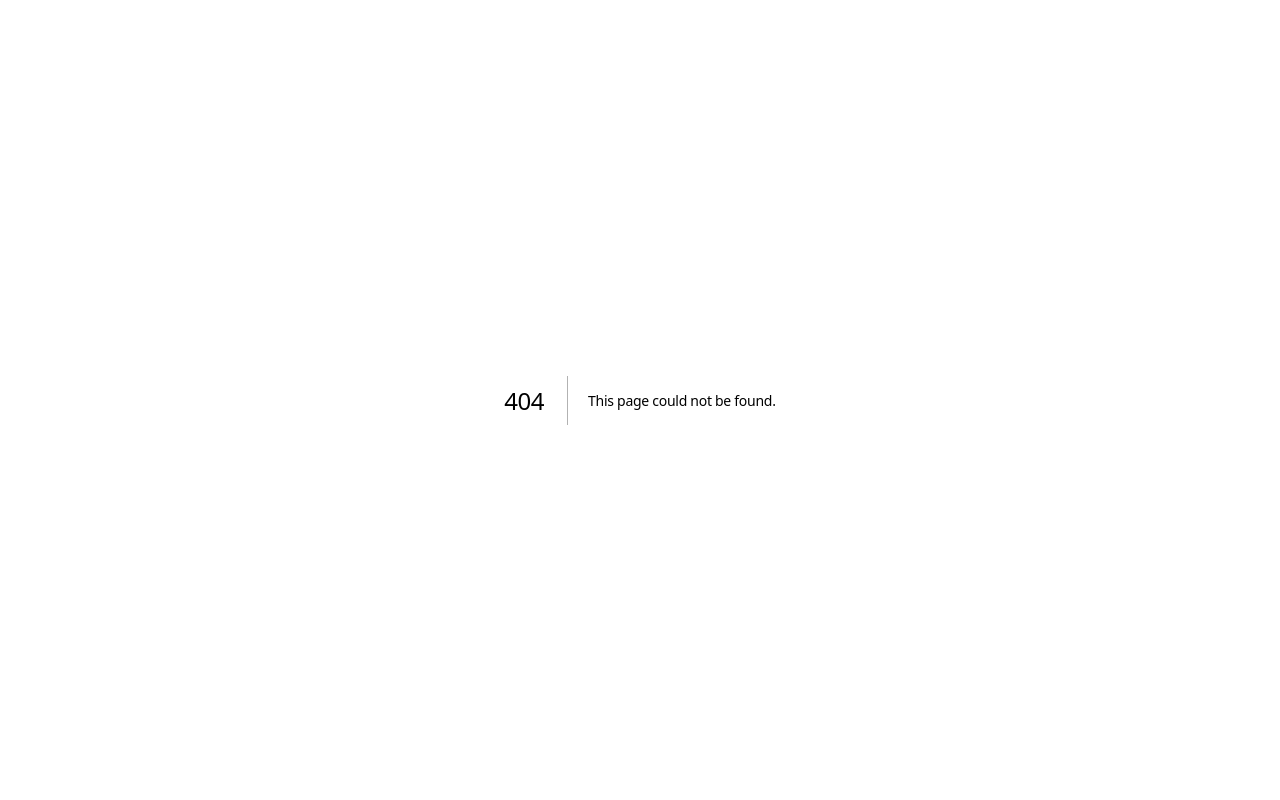
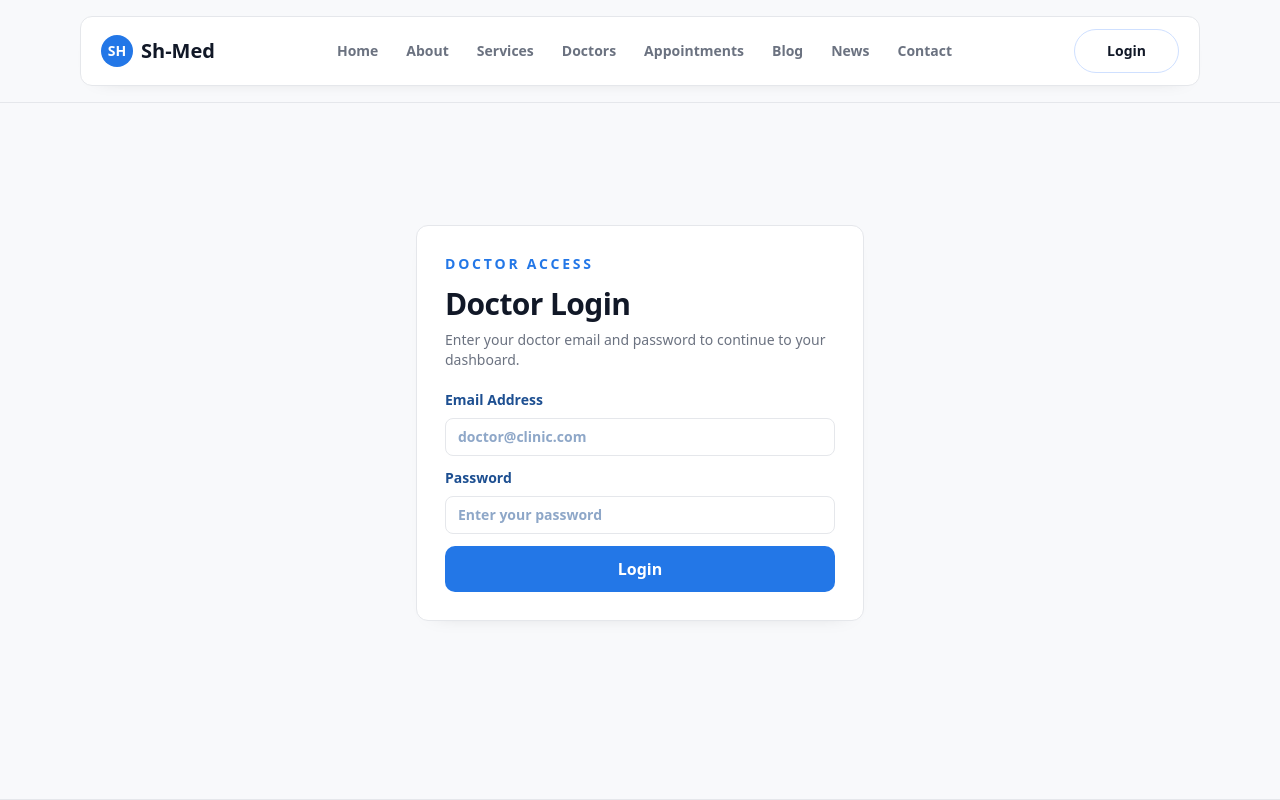
Before and after one commit to abedalhamidshehadi20-collab/appoinment, a Next.js app: page /doctor-login in a window 1280 px wide. Before the commit this address had no page. Shown: the top 800 px of the page. Built offline with nearby package versions, Linux system fonts and the light colour scheme; no server answers; the database is empty.

Commit message:
feat: add doctor login page with authentication and error handling

```diff
--- /dev/null
+++ b/app/(site)/doctor-login/page.tsx
@@ -0,0 +1,59 @@
+import { redirect } from "next/navigation";
+import { loginAction } from "@/app/dashboard/actions";
+import { getSessionUser } from "@/lib/auth";
+
+type Props = {
+  searchParams: Promise<{ error?: string; next?: string }>;
+};
+
+export default async function DoctorLoginPage({ searchParams }: Props) {
+  const query = await searchParams;
+  const user = await getSessionUser();
+
+  if (user) {
+    redirect(query.next || "/dashboard/projects");
+  }
+
+  return (
+    <main className="container flex min-h-[80vh] items-center justify-center py-10">
+      <section className="card w-full max-w-md p-7">
+        <p className="text-sm font-semibold uppercase tracking-[0.2em] text-[var(--brand)]">Doctor Access</p>
+        <h1 className="mt-3 text-3xl font-extrabold">Doctor Login</h1>
+        <p className="mt-2 text-sm text-[var(--muted)]">
+          Enter your doctor email and password to continue to your dashboard.
+        </p>
+
+        {query.error === "1" ? (
+          <p className="mt-3 rounded-lg bg-[#ffe9e9] p-3 text-sm text-[#8c1f1f]">
+            Invalid email or password.
+          </p>
+        ) : null}
+
+        <form action={loginAction} className="mt-5 grid gap-3">
+          <input type="hidden" name="next" value={query.next || "/dashboard/projects"} />
+          <label className="grid gap-2 text-sm font-semibold text-[var(--brand-deep)]">
+            Email Address
+            <input
+              name="email"
+              type="email"
+              required
+              placeholder="doctor@clinic.com"
+              className="rounded-lg border border-[var(--line)] px-3 py-2"
+            />
+          </label>
+          <label className="grid gap-2 text-sm font-semibold text-[var(--brand-deep)]">
+            Password
+            <input
+              name="password"
+              type="password"
+              required
+              placeholder="Enter your password"
+              className="rounded-lg border border-[var(--line)] px-3 py-2"
+            />
+          </label>
+          <button className="button button-primary">Login</button>
+        </form>
+      </section>
+    </main>
+  );
+}
--- a/app/(site)/login/page.tsx
+++ b/app/(site)/login/page.tsx
@@ -100,7 +100,7 @@ export default async function LoginPage({ searchParams }: Props) {
           </p>
           <p className="mt-1 text-sm text-[var(--muted)]">
             Doctor login?{" "}
-            <Link href="/dashboard/login?next=/dashboard/projects" className="font-semibold text-[var(--brand)]">
+            <Link href="/doctor-login" className="font-semibold text-[var(--brand)]">
               Click here
             </Link>
           </p>
```
